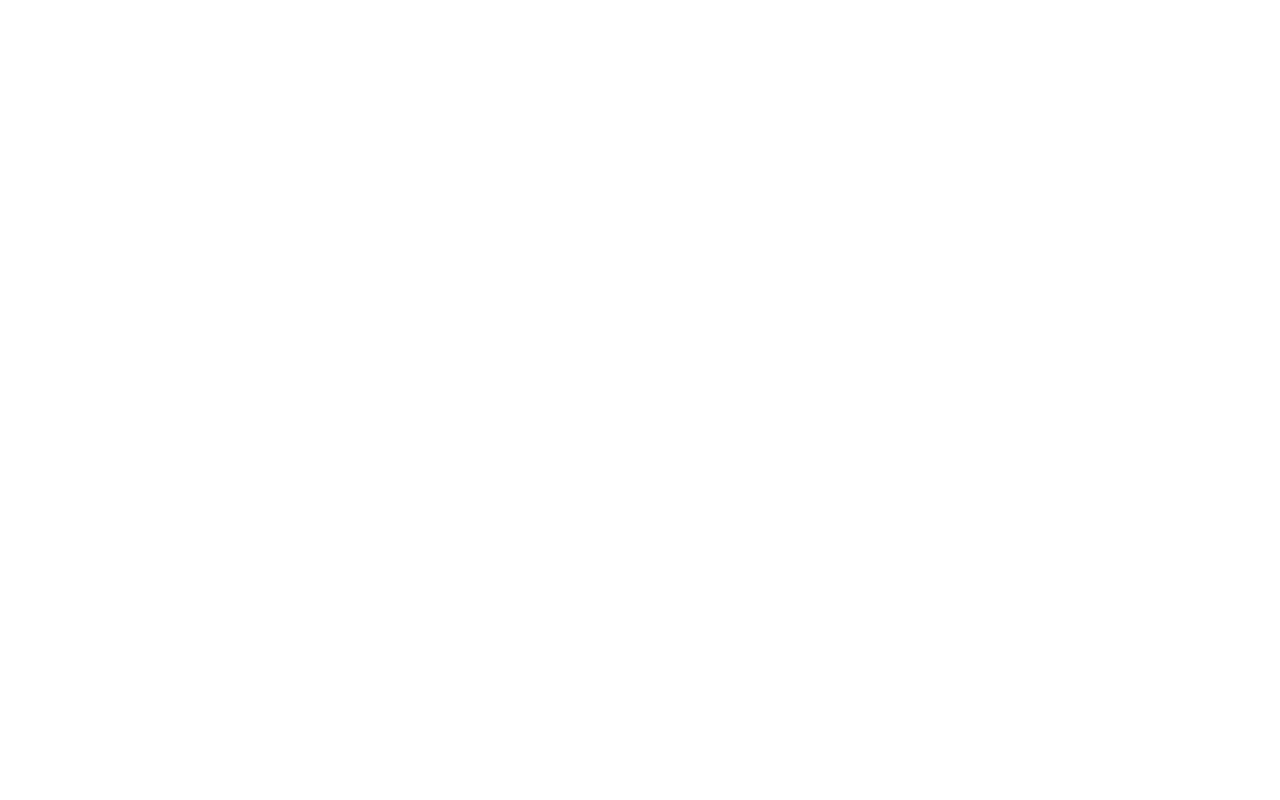
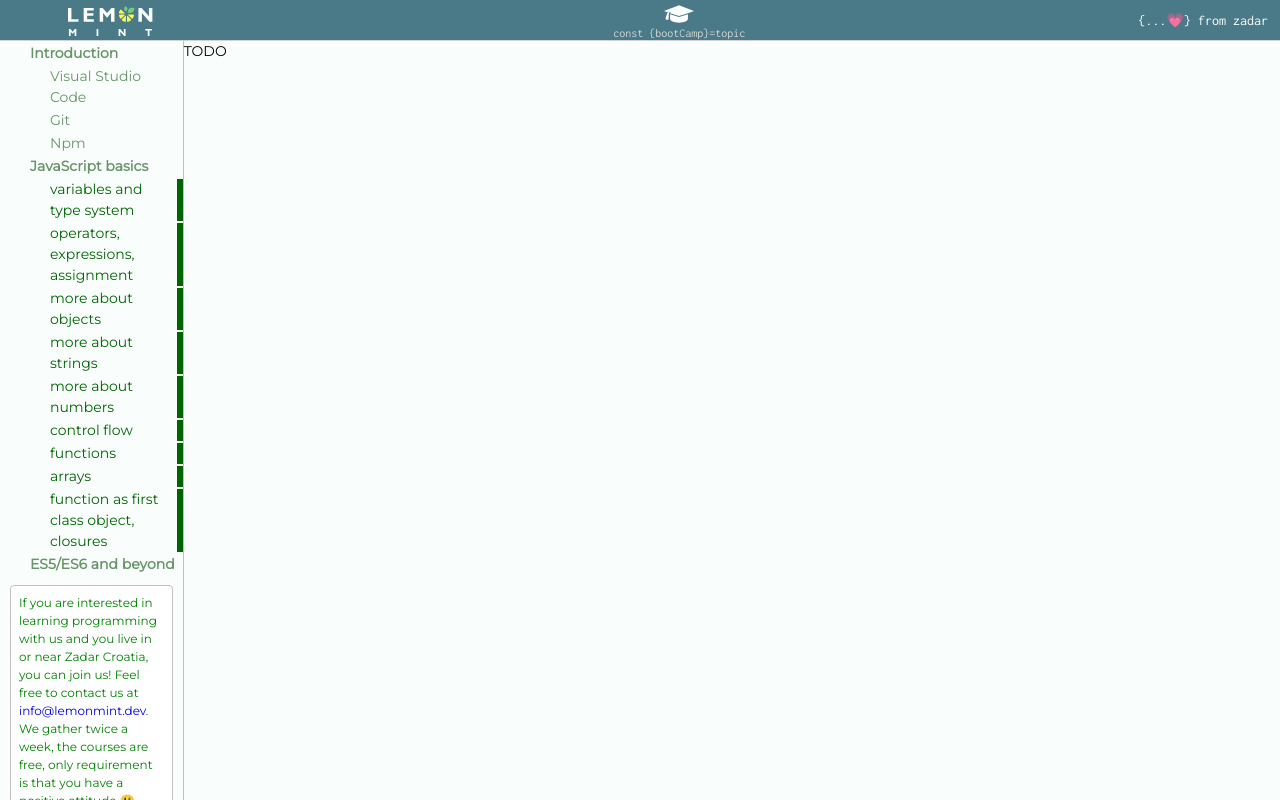
Before and after one commit to dklarin/bootcamp, a Gatsby site in the folder lectures/: page /todo in a window 1280 px wide. Before the commit this address had no page. Built offline with nearby package versions, Linux system fonts and the light colour scheme; Gatsby itself is replaced by a stand-in of ours.

Commit message:
mailTo in info banner

```diff
--- a/lectures/src/components/sidebar/InfoBanner.js
+++ b/lectures/src/components/sidebar/InfoBanner.js
@@ -23,9 +23,9 @@
           If you are interested in learning programming with us and you live in
           or near Zadar Croatia, you can join us! Feel free to contact us at{" "}
           {"  "}
-          <a href="info@lemonmint.dev">info@lemonmint.dev</a>. We gather twice a
-          week, the courses are free, only requirement is that you have a
-          positive attitude 😃.
+          <a href="mailto:info@lemonmint.dev">info@lemonmint.dev</a>. We gather
+          twice a week, the courses are free, only requirement is that you have
+          a positive attitude 😃.
         </div>
       </div>
     )
--- a/lectures/src/components/sidebar/sidebar.js
+++ b/lectures/src/components/sidebar/sidebar.js
@@ -55,6 +55,36 @@
           to="/posts/1_js_basic/"
           title="JavaScript basics"
           isTopic={true}
+        >
+          <SidebarNavLink to="/todo" title="variables and type system" />
+          <SidebarNavLink
+            to="/todo?topic=operators"
+            title="operators, expressions, assignment"
+          />
+          <SidebarNavLink
+            to="/todo?topic=more_about_objects"
+            title="more about objects"
+          />
+          <SidebarNavLink
+            to="/todo?topic=more_about_strings"
+            title="more about strings"
+          />
+          <SidebarNavLink
+            to="/todo?topic=more_about_numbers"
+            title="more about numbers"
+          />
+          <SidebarNavLink to="/todo?topic=control_flow" title="control flow" />
+          <SidebarNavLink to="/todo?topic=functions" title="functions" />
+          <SidebarNavLink to="/todo?topic=arrays" title="arrays" />
+          <SidebarNavLink
+            to="/todo?topic=functions_closures/"
+            title="function as first class object, closures"
+          />
+        </SidebarNavLink>
+        <SidebarNavLink
+          to="/posts/1_js_basic/"
+          title="ES5/ES6 and beyond"
+          isTopic={true}
         />
         <InfoBanner />
       </StyledSidebarContainer>
--- a/lectures/src/pages/posts/0_intro/index.md
+++ b/lectures/src/pages/posts/0_intro/index.md
@@ -16,8 +16,8 @@
 1. [JavaScript basics](/posts/1_js_basic)
 1. ES5/ES6 and beyond
 1. HTML/CSS basics
-1. The ReactJs framework intro
-1.
+1. The ReactJs framework intro.
+1. _Let's build something TBA_
 
 ### To truly know and understand
 
--- /dev/null
+++ b/lectures/src/pages/todo.js
@@ -0,0 +1,34 @@
+import React from "react"
+import { Link, graphql } from "gatsby"
+import "./post.css"
+import Layout from "../components/layout/layout"
+import Sidebar from "../components/sidebar/sidebar"
+import SEO from "../components/seo/seo"
+const TodoPage = props => {
+  return (
+    <Layout>
+      <SEO title="Lemon Mint bootcamp" />
+      <div style={{ display: "flex", flexDirection: "row", height: "100%" }}>
+        <Sidebar />
+        <div style={{ flex: 12 }}>TODO</div>
+      </div>
+    </Layout>
+  )
+}
+export default TodoPage
+export const todoQuery = graphql`
+  query TodoQuery {
+    headerBgImage: file(relativePath: { eq: "headerBg.jpg" }) {
+      childImageSharp {
+        # Specify the image processing specifications right in the query.
+        # Makes it trivial to update as your page's design changes.
+        fixed(width: 125, height: 125) {
+          ...GatsbyImageSharpFixed
+        }
+        fluid(maxWidth: 2000, maxHeight: 300) {
+          ...GatsbyImageSharpFluid
+        }
+      }
+    }
+  }
+`
```
